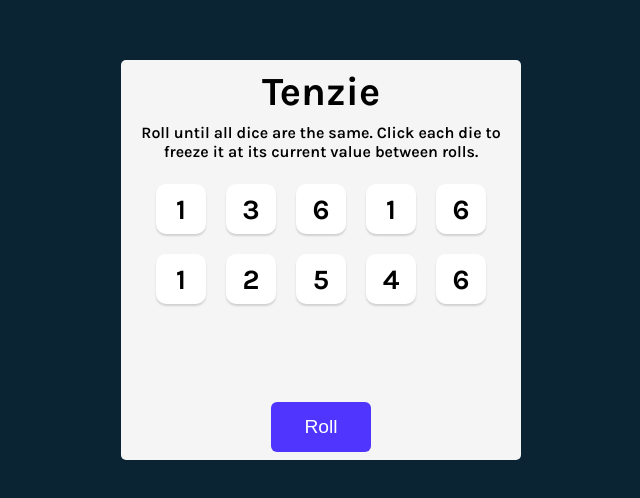
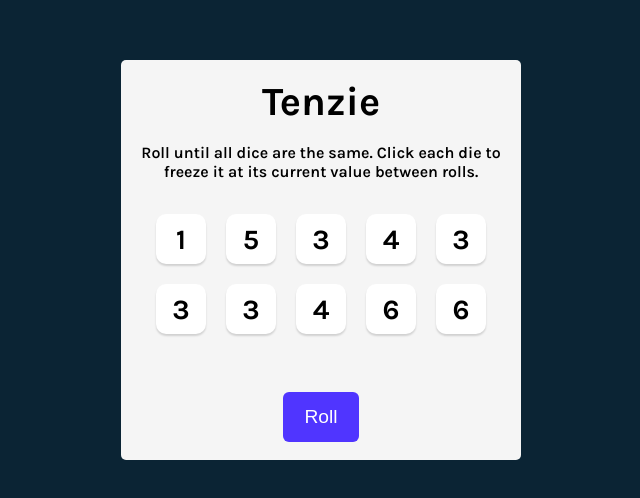
Before and after one commit to TanayUmre/Tenzies-Game, a React (Vite) app: page / in a window 1280 px wide. Shown: the part 160-658 px from the top of the page, without its empty margins (319-959 px from the left). Built offline with nearby package versions, Linux system fonts and the light colour scheme.

Commit message:
Added all basic functionalities.

```diff
--- a/package.json
+++ b/package.json
@@ -11,6 +11,7 @@
   },
   "dependencies": {
     "react": "^19.2.8",
+    "react-confetti-boom": "^2.0.1",
     "react-dom": "^19.2.8"
   },
   "devDependencies": {
--- a/src/components/css/app.css
+++ b/src/components/css/app.css
@@ -61,13 +61,27 @@ main{
     cursor: pointer;
 }
 
-.roll-dice{
+button.roll-dice{
     background-color: #5035ff;
     color: white;
     border: none;
     border-radius: 6px;
-    width: 100px;
+    width: auto;
+    white-space: nowrap;
+    padding: 6px 21px;
     height: 50px;
     font-size: 1.2rem;
-    margin-top: 50px;
+    margin-top: 0;
 }
+
+.sronly{
+    position: absolute;
+    width: 1px;
+    height: 1px;
+    padding: 0;
+    margin: -1px;
+    overflow: hidden;
+    clip: rect(0,0,0,0);
+    white-space: nowrap;
+    border: 0;
+}
--- a/src/components/pages/App.jsx
+++ b/src/components/pages/App.jsx
@@ -2,18 +2,32 @@ import "../css/app.css"
 import Die from "./die"
 import {useState} from "react"
 import {nanoid} from "nanoid"
+import Confetti from "react-confetti-boom"
 
 export default function App() {
 
-    const [dice,newdice]=useState(generateArray());
+    const [dice,newdice]=useState(()=>generateArray());
+
+    const gamewon=(dice.every(die=>die.isheld) && dice.every(die=>die.value===dice[0].value));
+
+    function rollDie() {
+        return Math.ceil(Math.random()*6);
+    }
 
     function generateArray(){
-        return new Array(10).fill(0).map(()=>({value:Math.ceil(Math.random()*6),isheld:false,id:nanoid()}));
+        return new Array(10).fill(0).map(()=>({value:rollDie(),isheld:false,id:nanoid()}));
     }
 
     function roll()
     {
-        newdice(oldice=>oldice.map(die=>die.isheld?die:{...die,value:Math.ceil(Math.random()*6)}))
+        if(!gamewon)
+        {
+            newdice(oldice=>oldice.map(die=>die.isheld?die:{...die,value:rollDie()}));
+        }
+        else
+        {
+            newdice(generateArray());
+        }
     }
 
     function hold(id){
@@ -34,12 +48,22 @@ export default function App() {
 
     return (
         <main>
+            {gamewon && <Confetti mode="fall" particleCount={500} colors={['#ff577f', '#ff884b']}/>}
+            <div aria-live="polite" className="sronly">
+                {gamewon && <p>CONGRATULATION YOu WON!!! Press New Game to start another game.</p>}
+            </div>
             <h1 className="title">Tenzie</h1>
-            <p className="instruction">Roll until all dice are the same. Click each die to freeze it at its current value between rolls.</p>
+            <p className="instruction">
+                {gamewon
+                    ? "Congratulations! You won! Press New Game to start another game."
+                    : "Roll until all dice are the same. Click each die to freeze it at its current value between rolls."
+                }
+            </p>
+
             <div className="dice-cont">
                 {arr}
             </div>
-            <button className="roll-dice" onClick={roll}>Roll</button>
+            <button className="roll-dice" onClick={roll}>{gamewon?"New Game":"Roll"}</button>
         </main>
     )
 }
--- a/src/components/pages/die.jsx
+++ b/src/components/pages/die.jsx
@@ -4,6 +4,6 @@ export default function Die(prop){
     }
 
     return (
-        <button style={styles} onClick={prop.hold}>{prop.value}</button>
+        <button style={styles} onClick={prop.hold} aria-pressed={prop.isheld} aria-label={`Die with a value ${prop.value},${prop.isheld?"held":"unheld"}`}>{prop.value}</button>
     )
 }
```
Also changed, not shown: 1 other file (tests, documents, lock files or other folders).
